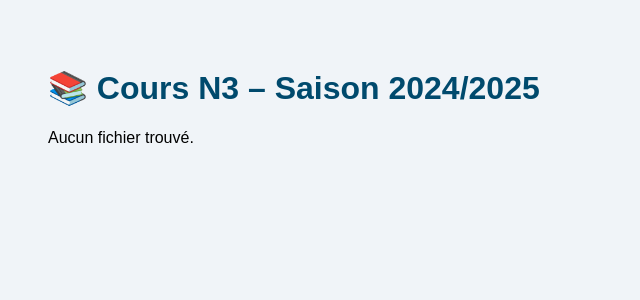
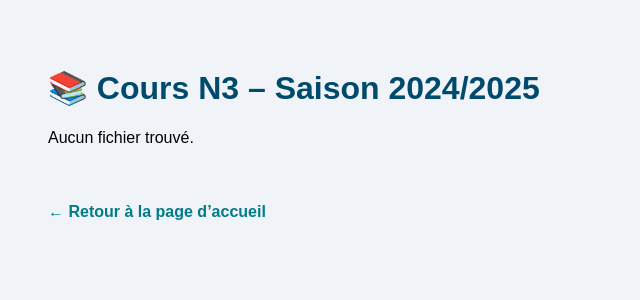
Before and after one commit to re3r73/repo-alwaysdata, a PHP site: page /HYDRO/index.php in a window 1280 px wide. Shown: the top 300 px of the page, without its empty margins (0-640 px from the left). Run offline with PHP 8.4, Linux system fonts and the light colour scheme.

Commit message:
Update index.php

```diff
--- a/HYDRO/index.php
+++ b/HYDRO/index.php
@@ -26,6 +26,13 @@
     a:hover {
       color: #003f6f;
     }
+    .back {
+      margin-top: 40px;
+      display: inline-block;
+      text-decoration: none;
+      color: #007B8A;
+      font-weight: bold;
+    }
   </style>
 </head>
 <body>
@@ -33,25 +40,33 @@
   <ul>
     <?php
       $extensions = ['pdf', 'pptx', 'ppt'];
+      $ignored = ['logo_hydronautes.jpg', 'index.php'];
       $files = [];
 
       foreach ($extensions as $ext) {
           foreach (glob("*.$ext") as $file) {
-              $files[] = $file;
+              if (!in_array($file, $ignored)) {
+                  $files[] = $file;
+              }
           }
       }
 
-      sort($files); // optionnel : trie alphabétique
+      sort($files);
 
       if (empty($files)) {
           echo "<li>Aucun fichier trouvé.</li>";
       } else {
           foreach ($files as $file) {
-              $name = basename($file);
-              echo "<li><a href=\"$name\" target=\"_blank\">$name</a></li>";
+              $icon = '📄';
+              if (preg_match('/\.pptx?$/i', $file)) {
+                  $icon = '📊';
+              }
+              echo "<li>$icon <a href=\"$file\" target=\"_blank\">$file</a></li>";
           }
       }
     ?>
   </ul>
+
+  <a class="back" href="/">← Retour à la page d’accueil</a>
 </body>
 </html>
```
